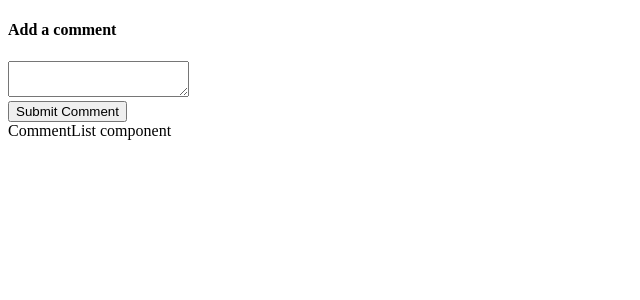
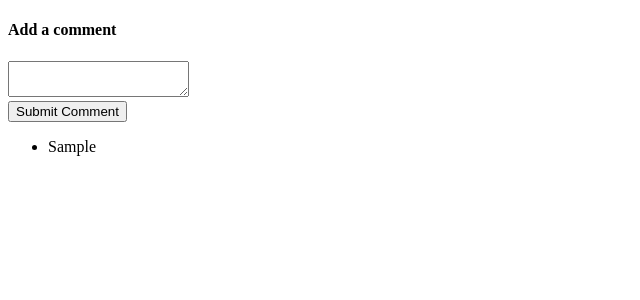
Before and after one commit to seeker8/react-redux, a React (Create React App) app: page / in a window 1280 px wide. Both pictures are taken after typing "Sample" into the empty fields and a click on the button "Submit Comment". Shown: the top 300 px of the page, without its empty margins (0-640 px from the left). Built offline with nearby package versions, Linux system fonts and the light colour scheme.

Commit message:
connect CommentList component to redux store and render comments from state

```diff
--- a/src/components/CommnentList.js
+++ b/src/components/CommnentList.js
@@ -1,7 +1,27 @@
 import React from 'react';
+import { connect } from 'react-redux';
+import * as actions from '../actions';
 
-export const CommentList = () => {
-    return (
-        <div>CommentList component</div>
-    );
+class CommentListComponent extends React.Component {
+    renderComments() {
+        return this.props.comments.map((comment) => {
+            return <li key={comment}>{comment}</li>;
+        });
+    }
+
+    render() {
+        return (
+            <div>
+                <ul>
+                    {this.renderComments()}
+                </ul>
+            </div>
+        )
+    }
+}
+
+const mapStateToProps = (state) => {
+    return { comments: state.comments };
 };
+
+export const CommentList = connect(mapStateToProps, actions)(CommentListComponent);
```
